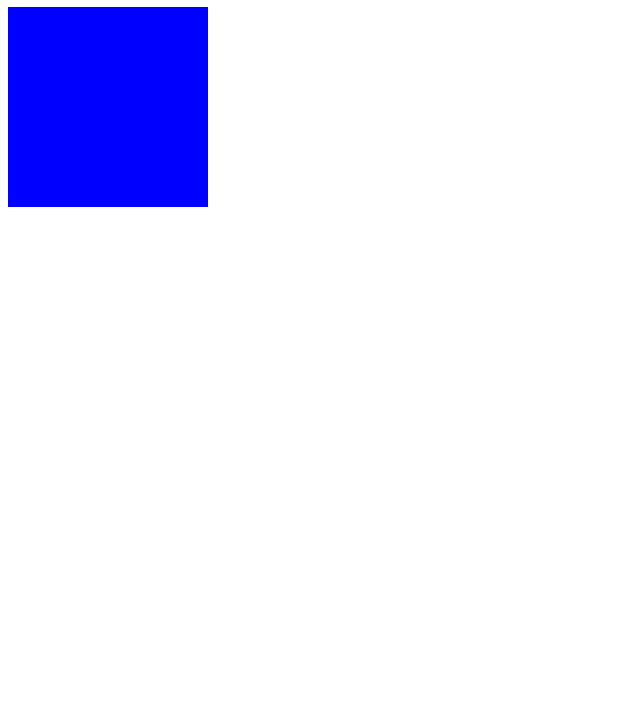
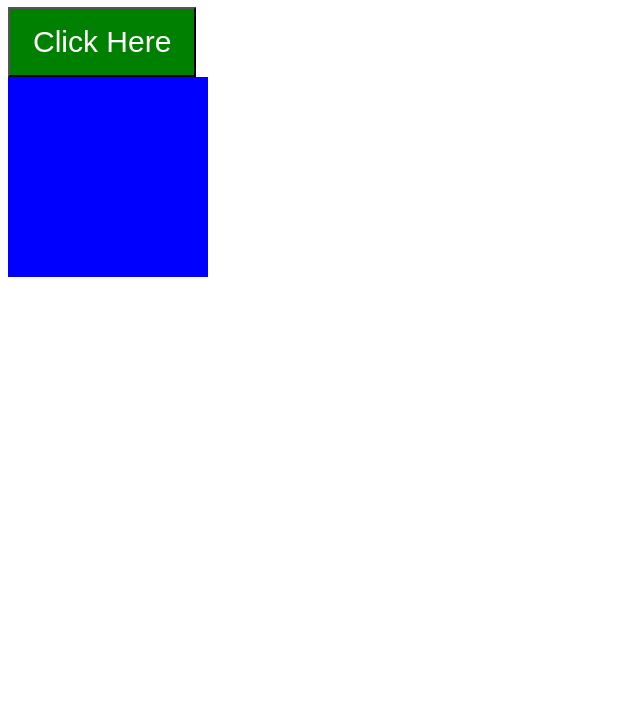
Before and after one commit to sharonnarangi/HTML-CSS-JULY-ELDOHUB, a plain HTML site: page Animations.html in a window 1280 px wide. Shown: the part 73-800 px from the top of the page, without its empty margins (0-640 px from the left). Drawn offline with Linux system fonts and the light colour scheme.

Commit message:
Animation

```diff
--- a/Animations.CSS
+++ b/Animations.CSS
@@ -11,3 +11,12 @@
    transform: scale(2);
 
 }
+button{
+    background-color: green;
+    color: white;
+    font-size: 30px;
+    padding: 16px 23px;
+}
+button:hover{
+    transform: scale(0.9);
+}
--- a/Animations.html
+++ b/Animations.html
@@ -8,6 +8,7 @@
 </head>
 <body>
     <h1>CSS Animations</h1>
+    <button>Click Here</button>
     <div class="box"></div>
 </body>
 </html>
```
